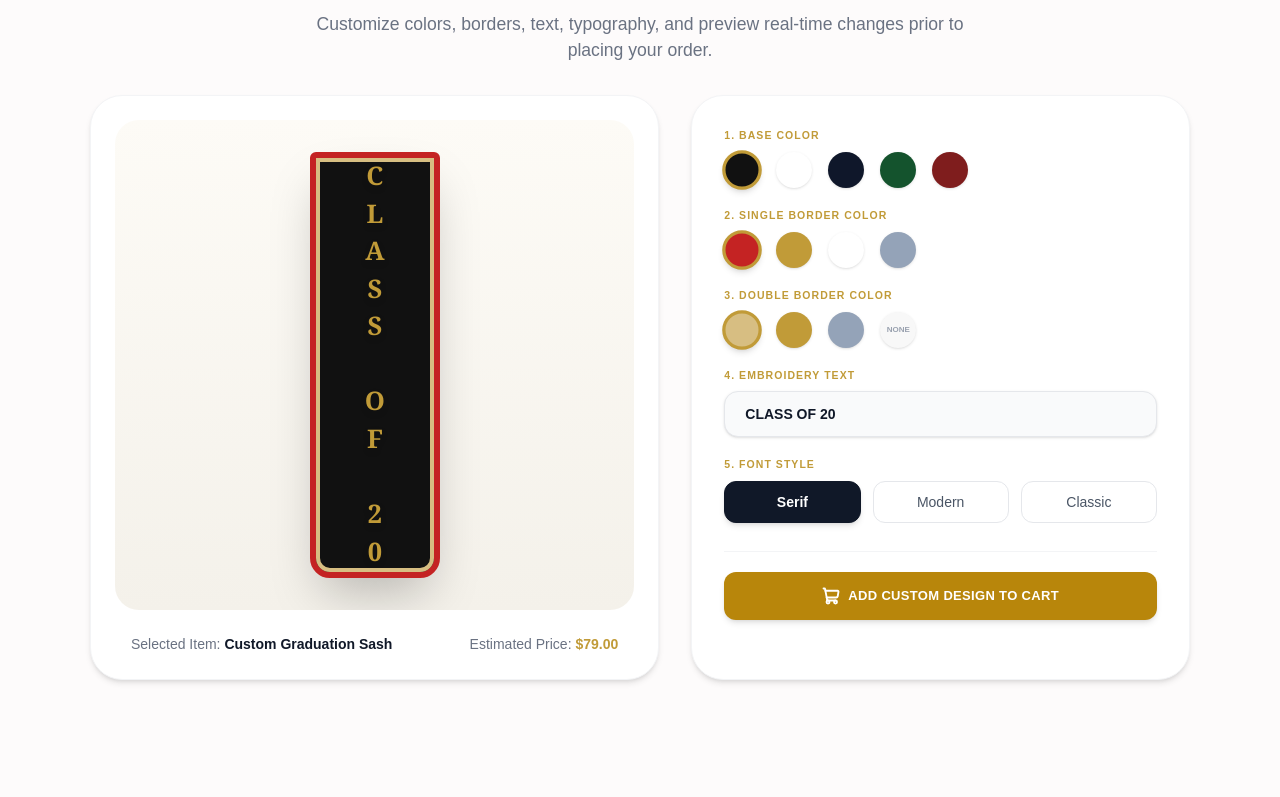
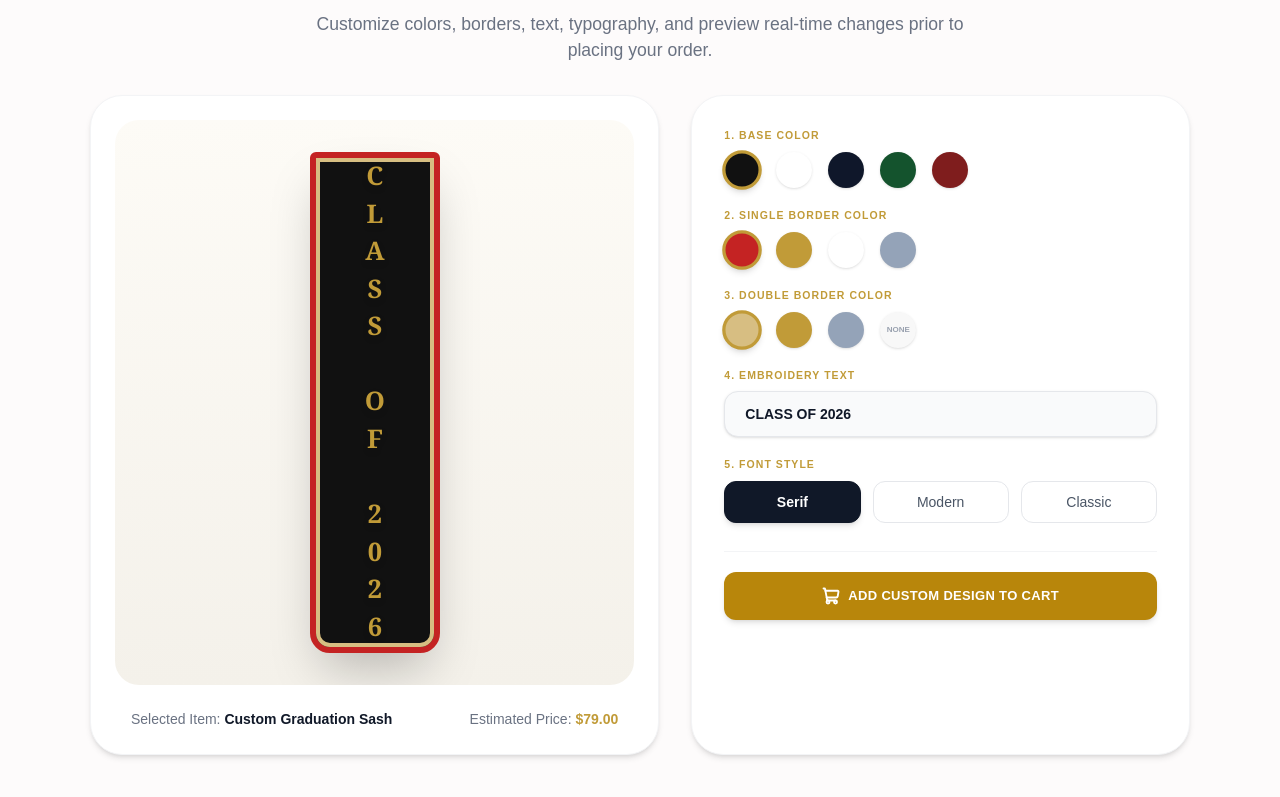
Before and after one commit to aman-2904/Sashcraft, a Next.js app: page / in a window 1280 px wide. Shown: the part 1667-2464 px from the top of the page. Before the commit the page ends 2411 px from the top, so only its background shows below. Built offline with nearby package versions, Linux system fonts and the light colour scheme.

Commit message:
feat: update default customizer text to CLASS OF 2026

```diff
--- a/src/components/Customizer/Customizer.tsx
+++ b/src/components/Customizer/Customizer.tsx
@@ -7,7 +7,7 @@ export default function Customizer() {
   const [baseColor, setBaseColor] = useState("#111111");
   const [singleBorderColor, setSingleBorderColor] = useState("#c42323");
   const [doubleBorderColor, setDoubleBorderColor] = useState("#d7be82");
-  const [text, setText] = useState("CLASS OF 20");
+  const [text, setText] = useState("CLASS OF 2026");
   const [fontStyle, setFontStyle] = useState("Serif"); // Serif, Modern, Classic
 
   // Base colors mapping
@@ -34,7 +34,7 @@ export default function Customizer() {
   ];
 
   const getFontFamily = () => {
-    switch(fontStyle) {
+    switch (fontStyle) {
       case "Modern": return "font-sans font-bold tracking-[0.3em]";
       case "Classic": return "font-serif italic font-semibold tracking-widest";
       default: return "font-serif font-bold tracking-widest";
```
